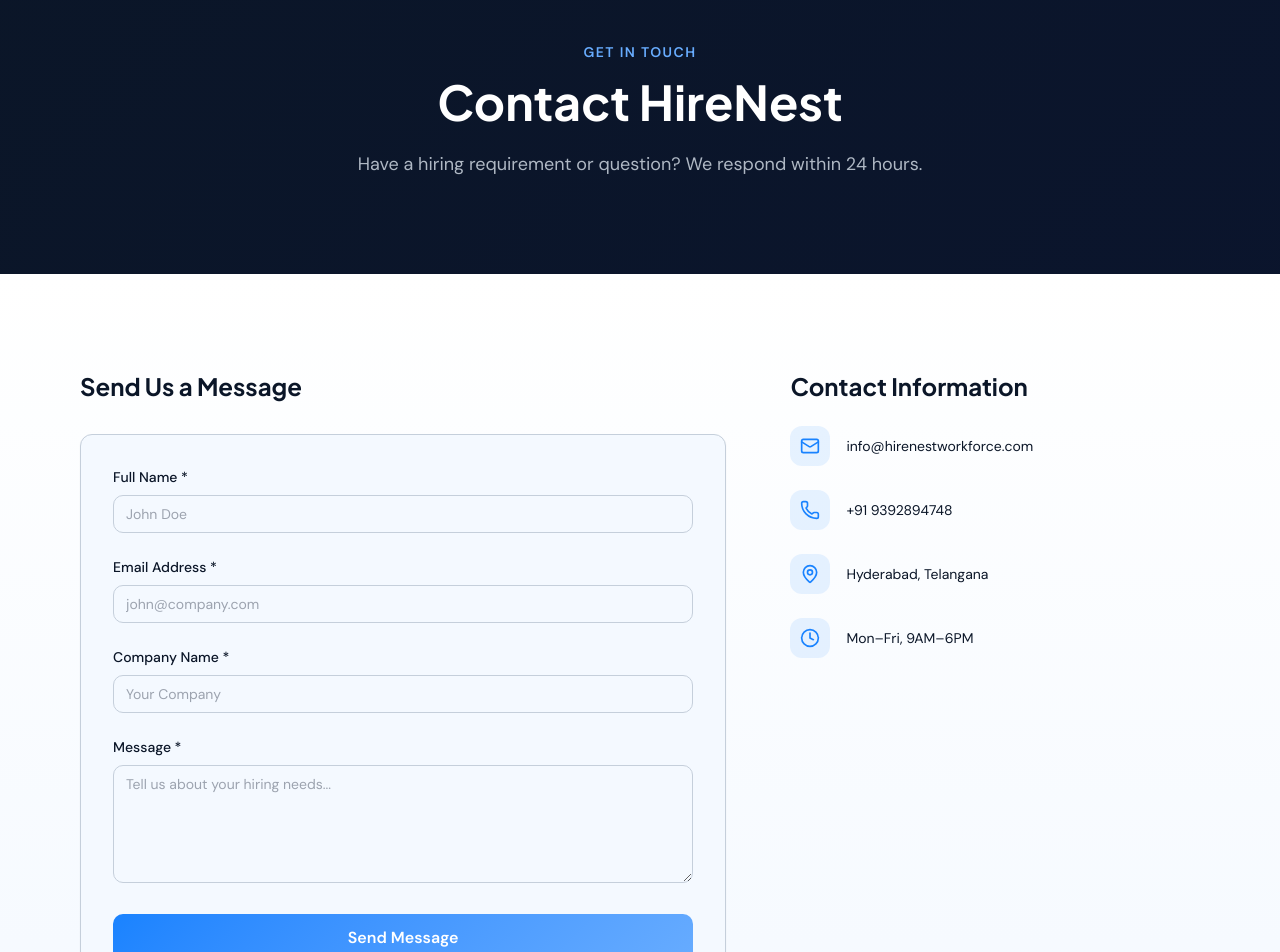
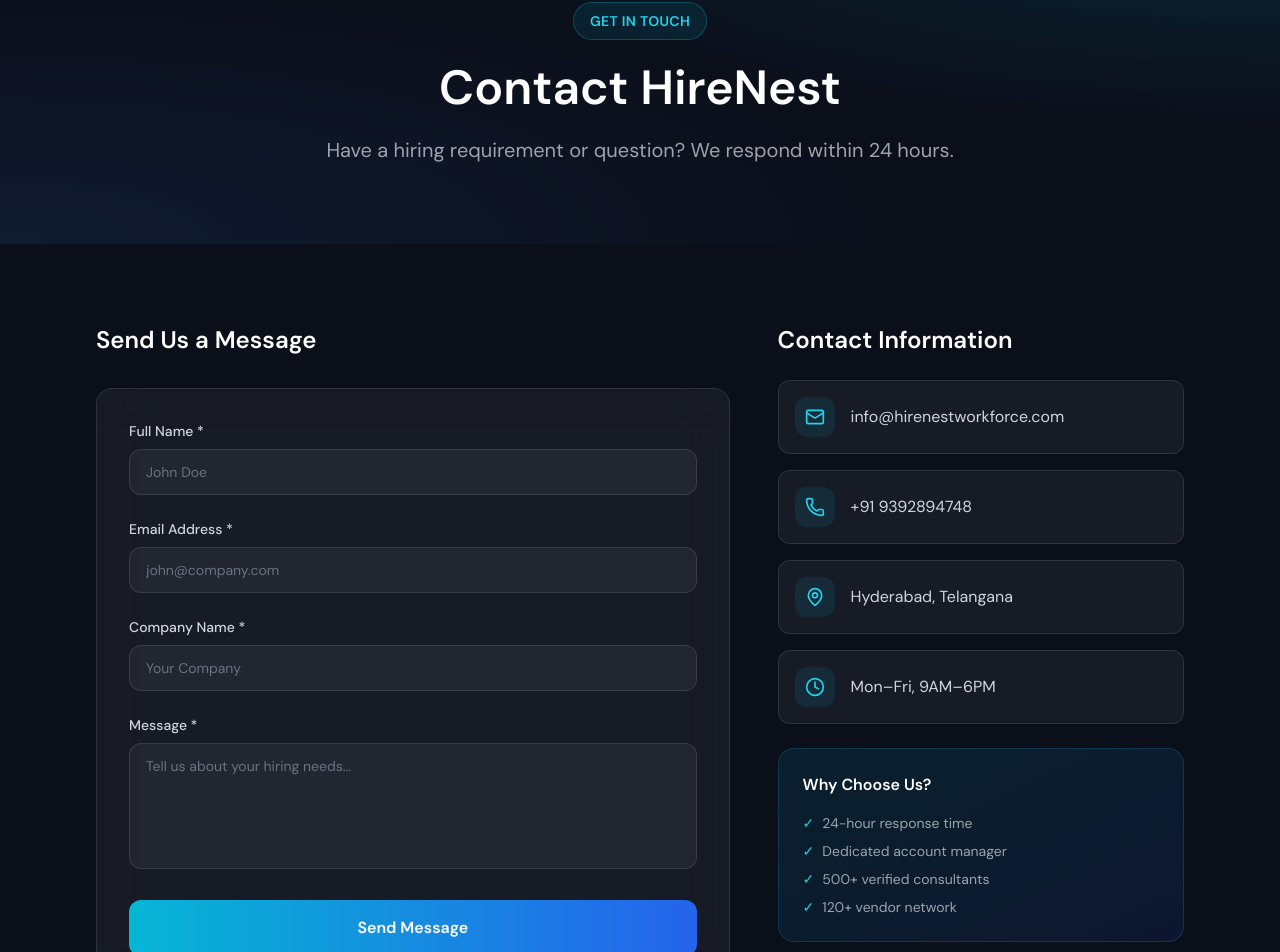
Before and after one commit to Gkrishnadev/hirenest-workforce-website-cl, a React (Vite) app: page /contact in a window 1280 px wide. Shown: the part 126-1078 px from the top of the page. Built offline with nearby package versions, Linux system fonts and the light colour scheme; no server answers; the HTML template or start-up script is replaced by a standard one.

Commit message:
Update Contact.tsx

```diff
--- a/src/pages/Contact.tsx
+++ b/src/pages/Contact.tsx
@@ -22,7 +22,6 @@
   const [submitting, setSubmitting] = useState(false);
   const [success, setSuccess] = useState(false);
 
-  // ✅ THIS IS YOUR BRIDGE (FORM → SUPABASE)
   const handleSubmit = async (e: React.FormEvent) => {
     e.preventDefault();
     setSubmitting(true);
@@ -58,10 +57,10 @@
             body: JSON.stringify({
               type: "Contact Form",
               data: {
-                name: form.name,       // ✅ FIXED
-                email: form.email,     // ✅ FIXED
-                message: form.message, // ✅ FIXED
-                company: form.company, // ✅ ADDED (optional but useful)
+                name: form.name,
+                email: form.email,
+                message: form.message,
+                company: form.company,
               },
             }),
           }
@@ -79,83 +78,61 @@
   };
 
   return (
-    <div>
+    <div className="min-h-screen bg-[#0B0F1A]">
       <SEO
         title="Contact HireNest Workforce | IT Staffing Support"
         description="Contact HireNest Workforce for IT staffing, vendor partnerships, and hiring solutions. Get response within 24 hours."
         path="/contact"
       />
 
-      <div className="pt-[72px]">
-        <section
-          className="py-24 text-center"
-          style={{
-            background:
-              "linear-gradient(135deg, oklch(var(--navy)) 0%, oklch(0.20 0.05 265) 100%)",
-          }}
-        >
-          <p
-            className="text-sm font-semibold uppercase tracking-widest mb-4"
-            style={{ color: "oklch(var(--electric-light))" }}
-          >
-            Get In Touch
-          </p>
+      {/* Hero - Premium Dark */}
+      <section className="relative pt-32 pb-20 overflow-hidden">
+        <div className="absolute inset-0 bg-[#0B0F1A]">
+          <div className="absolute inset-0 bg-[radial-gradient(ellipse_at_top_right,_rgba(6,182,212,0.15),_transparent_50%)]" />
+          <div className="absolute inset-0 bg-[radial-gradient(ellipse_at_bottom_left,_rgba(59,130,246,0.1),_transparent_50%)]" />
+        </div>
 
-          <h1 className="text-5xl font-display font-bold text-white mb-6">
+        <div className="relative max-w-4xl mx-auto px-4 sm:px-6 lg:px-8 text-center">
+          <div className="inline-flex items-center gap-2 px-4 py-2 rounded-full bg-cyan-500/10 border border-cyan-500/30 mb-6">
+            <span className="text-cyan-400 text-sm font-semibold tracking-wide uppercase">Get In Touch</span>
+          </div>
+
+          <h1 className="text-5xl font-bold text-white mb-6">
             Contact HireNest
           </h1>
-
-          <p className="text-lg" style={{ color: "oklch(0.78 0.02 255)" }}>
+          <p className="text-xl text-gray-400 max-w-2xl mx-auto">
             Have a hiring requirement or question? We respond within 24 hours.
           </p>
+        </div>
       </section>
 
-        <section
-          className="py-24"
-          style={{
-            background:
-              "linear-gradient(180deg, white 0%, oklch(var(--surface)) 100%)",
-          }}
-        >
-          <div className="max-w-6xl mx-auto px-4 grid lg:grid-cols-5 gap-16">
+      {/* Contact Section */}
+      <section className="py-20">
+        <div className="max-w-6xl mx-auto px-4 sm:px-6 lg:px-8">
+          <div className="grid lg:grid-cols-5 gap-12">
+            {/* Form Side */}
             <div className="lg:col-span-3">
-              <h2
-                className="text-2xl font-display font-bold mb-8"
-                style={{ color: "oklch(var(--navy))" }}
-              >
+              <h2 className="text-2xl font-bold text-white mb-8">
                 Send Us a Message
               </h2>
 
               {success ? (
-                <div
-                  className="p-8 rounded-xl border text-center"
-                  style={{
-                    backgroundColor: "oklch(0.97 0.02 145)",
-                    borderColor: "oklch(0.65 0.18 145)",
-                  }}
-                >
-                  <CheckCircle2
-                    className="w-12 h-12 mx-auto mb-4"
-                    style={{ color: "oklch(0.55 0.20 145)" }}
-                  />
-                  <h3 className="font-display font-bold text-lg mb-2">
+                <div className="bg-green-500/10 border border-green-500/30 rounded-2xl p-8 text-center">
+                  <CheckCircle2 className="w-12 h-12 mx-auto mb-4 text-green-400" />
+                  <h3 className="font-bold text-white text-lg mb-2">
                     Message Sent!
                   </h3>
-                  <p className="text-sm">
+                  <p className="text-gray-400">
                     We'll get back to you within 24 hours.
                   </p>
                 </div>
               ) : (
                 <form
                   onSubmit={handleSubmit}
-                  className="space-y-6 p-8 rounded-xl border shadow-sm"
-                  style={{
-                    backgroundColor: "oklch(var(--surface))",
-                    borderColor: "oklch(var(--border))",
-                  }}
+                  className="space-y-6 bg-white/5 backdrop-blur-xl border border-white/10 rounded-2xl p-8"
                 >
                   <div>
-                    <label className="block text-sm font-medium mb-2">
+                    <label className="block text-sm font-medium text-gray-300 mb-2">
                       Full Name *
                     </label>
                     <input
@@ -165,13 +142,12 @@
                         setForm({ ...form, name: e.target.value })
                       }
                       placeholder="John Doe"
-                      className="w-full px-3 py-2 rounded-md border text-sm"
-                      style={{ borderColor: "oklch(var(--border))" }}
+                      className="w-full px-4 py-3 rounded-xl bg-white/5 border border-white/10 text-white placeholder-gray-500 focus:outline-none focus:border-cyan-500/50 transition-colors"
                     />
                   </div>
 
                   <div>
-                    <label className="block text-sm font-medium mb-2">
+                    <label className="block text-sm font-medium text-gray-300 mb-2">
                       Email Address *
                     </label>
                     <input
@@ -182,13 +158,12 @@
                         setForm({ ...form, email: e.target.value })
                       }
                       placeholder="john@company.com"
-                      className="w-full px-3 py-2 rounded-md border text-sm"
-                      style={{ borderColor: "oklch(var(--border))" }}
+                      className="w-full px-4 py-3 rounded-xl bg-white/5 border border-white/10 text-white placeholder-gray-500 focus:outline-none focus:border-cyan-500/50 transition-colors"
                     />
                   </div>
 
                   <div>
-                    <label className="block text-sm font-medium mb-2">
+                    <label className="block text-sm font-medium text-gray-300 mb-2">
                       Company Name *
                     </label>
                     <input
@@ -198,13 +173,12 @@
                         setForm({ ...form, company: e.target.value })
                       }
                       placeholder="Your Company"
-                      className="w-full px-3 py-2 rounded-md border text-sm"
-                      style={{ borderColor: "oklch(var(--border))" }}
+                      className="w-full px-4 py-3 rounded-xl bg-white/5 border border-white/10 text-white placeholder-gray-500 focus:outline-none focus:border-cyan-500/50 transition-colors"
                     />
                   </div>
 
                   <div>
-                    <label className="block text-sm font-medium mb-2">
+                    <label className="block text-sm font-medium text-gray-300 mb-2">
                       Message *
                     </label>
                     <textarea
@@ -215,19 +189,14 @@
                         setForm({ ...form, message: e.target.value })
                       }
                       placeholder="Tell us about your hiring needs..."
-                      className="w-full px-3 py-2 rounded-md border text-sm"
-                      style={{ borderColor: "oklch(var(--border))" }}
+                      className="w-full px-4 py-3 rounded-xl bg-white/5 border border-white/10 text-white placeholder-gray-500 focus:outline-none focus:border-cyan-500/50 transition-colors resize-none"
                     />
                   </div>
 
                   <button
                     type="submit"
                     disabled={submitting}
-                    className="w-full flex items-center justify-center gap-2 py-3 rounded-md text-white font-semibold transition"
-                    style={{
-                      background:
-                        "linear-gradient(135deg, oklch(var(--electric)), oklch(var(--electric-light)))",
-                    }}
+                    className="w-full flex items-center justify-center gap-2 py-4 rounded-xl text-white font-semibold bg-gradient-to-r from-cyan-500 to-blue-600 hover:shadow-lg hover:shadow-cyan-500/25 transition-all disabled:opacity-50"
                   >
                     {submitting && (
                       <Loader2 className="w-4 h-4 animate-spin" />
@@ -238,39 +207,50 @@
               )}
             </div>
 
+            {/* Contact Info Side */}
             <div className="lg:col-span-2 space-y-6">
-              <h2
-                className="text-2xl font-display font-bold mb-4"
-                style={{ color: "oklch(var(--navy))" }}
-              >
+              <h2 className="text-2xl font-bold text-white mb-6">
                 Contact Information
               </h2>
 
+              <div className="space-y-4">
                 {[
                   { icon: Mail, value: "info@hirenestworkforce.com" },
                   { icon: Phone, value: "+91 9392894748" },
                   { icon: MapPin, value: "Hyderabad, Telangana" },
                   { icon: Clock, value: "Mon–Fri, 9AM–6PM" },
                 ].map((item, i) => (
-                <div key={i} className="flex items-center gap-4">
-                  <div
-                    className="w-10 h-10 rounded-lg flex items-center justify-center"
-                    style={{
-                      backgroundColor: "oklch(var(--electric) / 0.1)",
-                    }}
-                  >
-                    <item.icon
-                      className="w-5 h-5"
-                      style={{ color: "oklch(var(--electric))" }}
-                    />
+                  <div key={i} className="flex items-center gap-4 bg-white/5 border border-white/10 rounded-xl p-4">
+                    <div className="w-10 h-10 rounded-lg bg-cyan-500/10 flex items-center justify-center">
+                      <item.icon className="w-5 h-5 text-cyan-400" />
                     </div>
-                  <p className="text-sm">{item.value}</p>
+                    <p className="text-gray-300">{item.value}</p>
                   </div>
                 ))}
+              </div>
+
+              {/* Quick Stats */}
+              <div className="bg-gradient-to-br from-cyan-500/10 to-blue-600/10 border border-cyan-500/20 rounded-2xl p-6 mt-8">
+                <h3 className="text-white font-semibold mb-4">Why Choose Us?</h3>
+                <ul className="space-y-2 text-gray-400 text-sm">
+                  <li className="flex items-center gap-2">
+                    <span className="text-cyan-400">✓</span> 24-hour response time
+                  </li>
+                  <li className="flex items-center gap-2">
+                    <span className="text-cyan-400">✓</span> Dedicated account manager
+                  </li>
+                  <li className="flex items-center gap-2">
+                    <span className="text-cyan-400">✓</span> 500+ verified consultants
+                  </li>
+                  <li className="flex items-center gap-2">
+                    <span className="text-cyan-400">✓</span> 120+ vendor network
+                  </li>
+                </ul>
+              </div>
+            </div>
           </div>
         </div>
       </section>
     </div>
-    </div>
   );
 }
```
Lines whose indentation alone changed are shown as unchanged.
